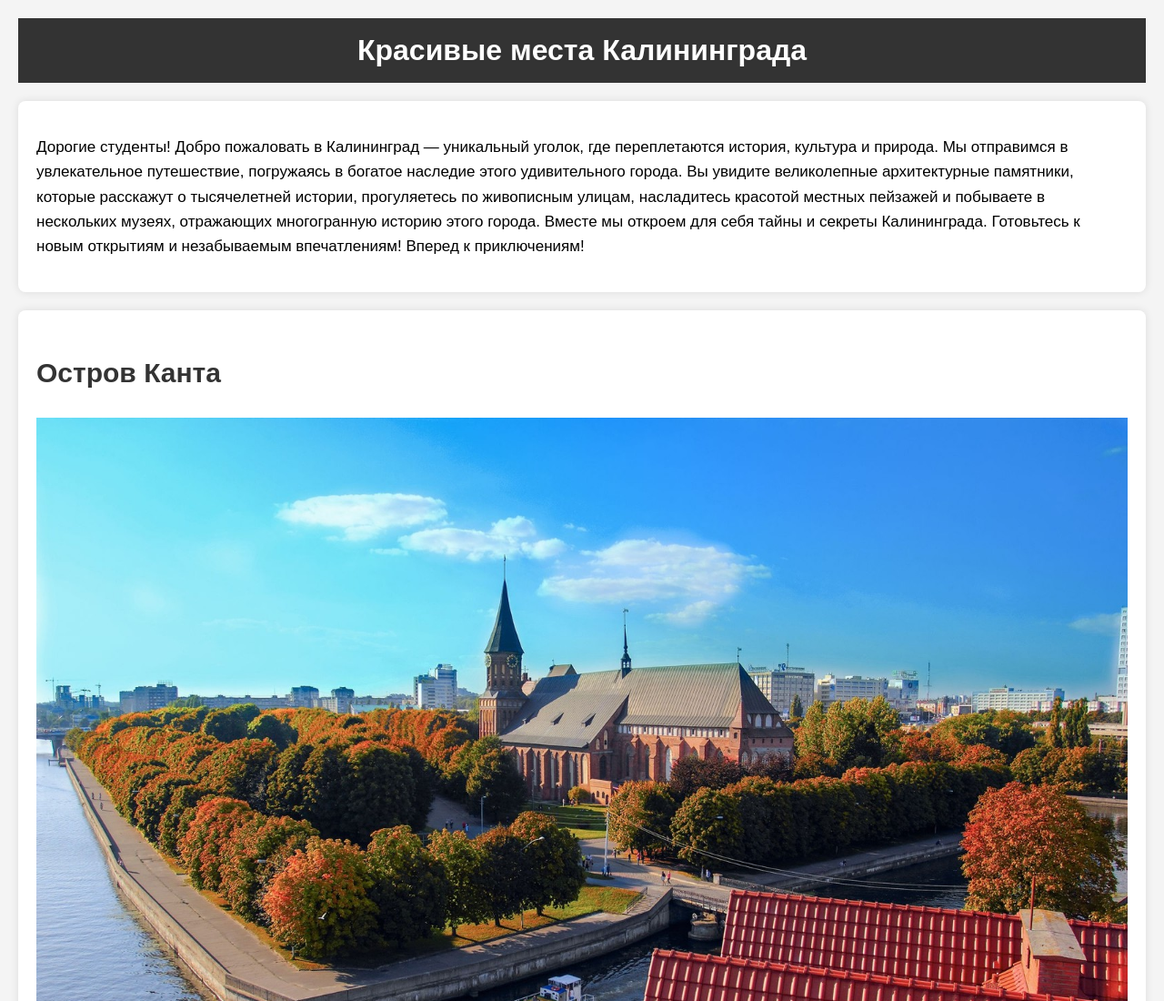
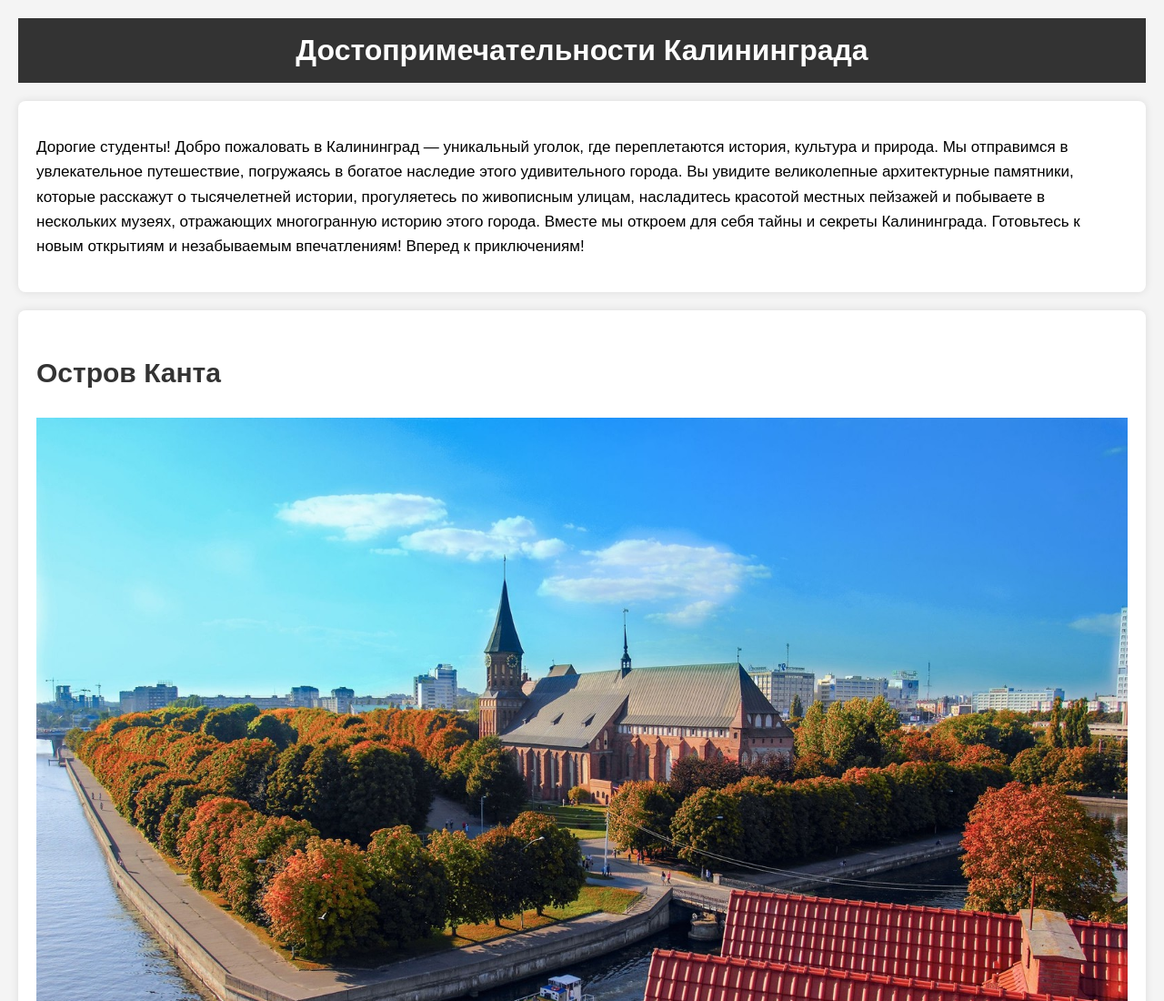
Before and after one commit to cla1rvoyant/org-project, a plain HTML site: page index.html in a window 1280 px wide. Shown: the top 1100 px of the page at 91% size. Drawn offline with Linux system fonts and the light colour scheme.

Commit message:
Update index.html

```diff
--- a/index.html
+++ b/index.html
@@ -8,7 +8,7 @@
 </head>
 <body>
     <header>
-        <h1>Красивые места Калининграда</h1>
+        <h1>Достопримечательности Калининграда</h1>
     </header>
 
     <main>
```
